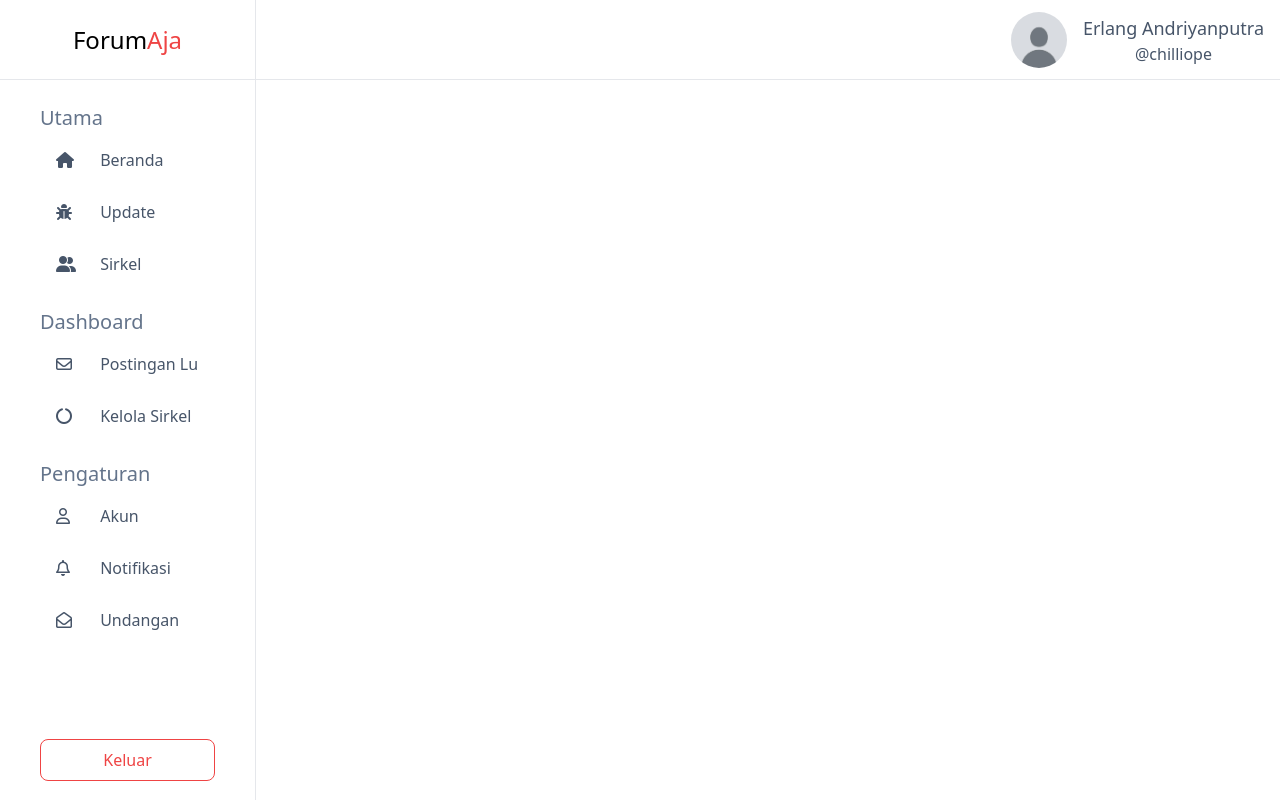
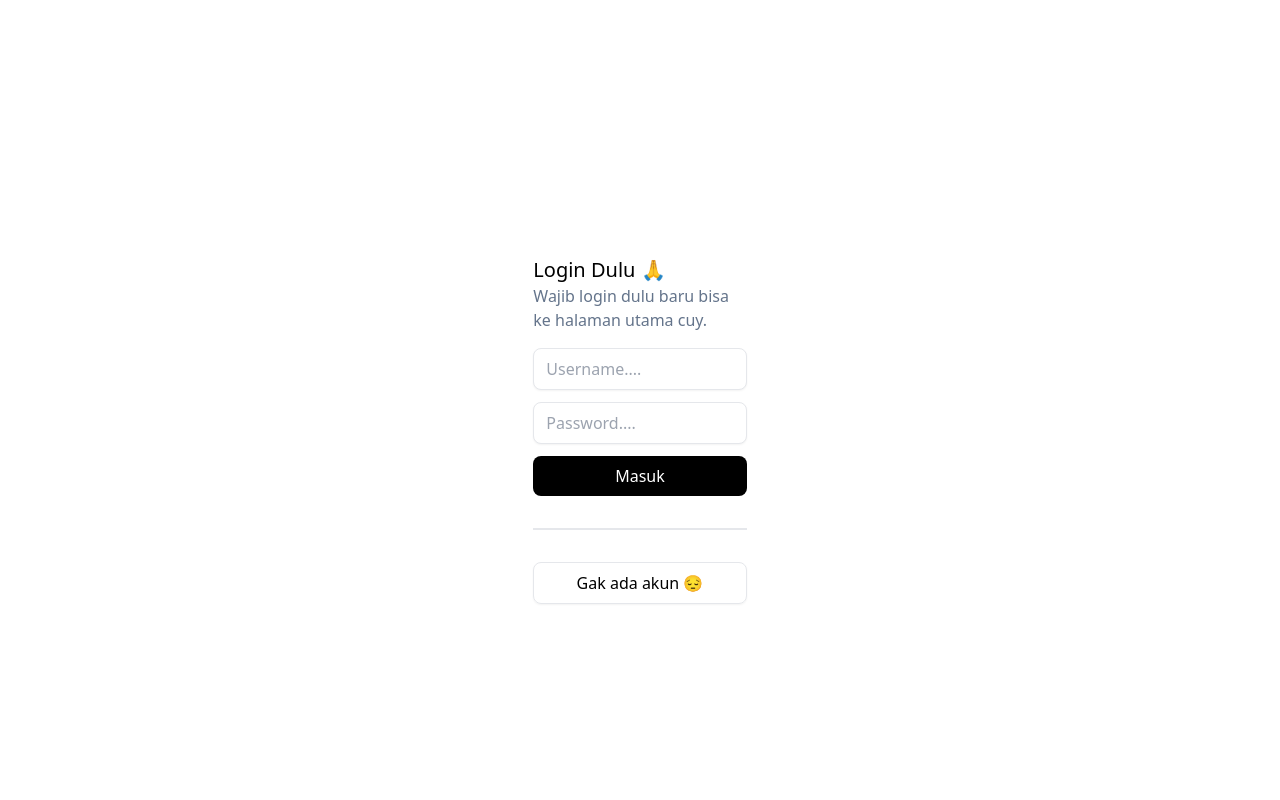
Before and after one commit to Chilliope/fe-forum-vue, a Vue app: page /masuk in a window 1280 px wide. Built offline with nearby package versions, Linux system fonts and the light colour scheme.

Commit message:
bikin halaman login nya dulu deh hehe

```diff
--- a/src/App.vue
+++ b/src/App.vue
@@ -1,15 +1,3 @@
 <template>
-  <div class="flex">
-    <SidebarComponent></SidebarComponent>
-    <NavbarComponent></NavbarComponent>
-  </div>
-  <div class="lg:pl-96 pl-0">
-    <router-view></router-view>
-  </div>
+  <router-view></router-view>
 </template>
-
-<script setup>
-import NavbarComponent from './components/NavbarComponent.vue'
-import SidebarComponent from './components/SidebarComponent.vue'
-
-</script>
--- a/src/router/index.js
+++ b/src/router/index.js
@@ -1,4 +1,5 @@
 import { createRouter, createWebHistory } from 'vue-router'
+import Login from '../views/auth/Login.vue'
 import Home from '../views/Index.vue'
 
 const router = createRouter({
@@ -9,6 +10,11 @@ const router = createRouter({
             name: 'Beranda',
             component: Home
         },
+        {
+            path: '/masuk',
+            name: 'Masuk',
+            component: Login
+        }
     ]
 })
 
--- a/src/views/Index.vue
+++ b/src/views/Index.vue
@@ -1,4 +1,9 @@
 <template>
+    <div class="flex">
+        <SidebarComponent></SidebarComponent>
+        <NavbarComponent></NavbarComponent>
+    </div>
+    <div class="lg:pl-96 pl-0">
         <div class="px-4 py-2">
             <form action="" class="border px-4 py-2 rounded-lg flex flex-col">
                 <div class="flex gap-2 border-b pb-4">
@@ -39,4 +44,11 @@
                 </div>
             </div>
         </div>
+    </div>
 </template>
+
+<script setup>
+import NavbarComponent from '../components/NavbarComponent.vue'
+import SidebarComponent from '../components/SidebarComponent.vue'
+
+</script>
--- /dev/null
+++ b/src/views/auth/Login.vue
@@ -0,0 +1,15 @@
+<template>
+    <div class="w-full h-screen flex items-center justify-center px-20 pb-20 lg:px-0 lg:pb-40">
+        <div class="w-full h-32 lg:w-1/6">
+            <h5 class="text-lg font-medium lg:text-xl">Login Dulu 🙏</h5>
+            <p class="text-slate-500">Wajib login dulu baru bisa ke halaman utama cuy.</p>
+            <form class="mt-4 flex flex-col gap-3">
+                <input type="text" placeholder="Username...." class="border px-3 py-2 w-full rounded-lg shadow-sm">
+                <input type="password" placeholder="Password...." class="border px-3 py-2 w-full rounded-lg shadow-sm">
+                <button class="text-white bg-black w-full py-2 rounded-lg font-medium hover:bg-slate-800 hover:duration-150">Masuk</button>
+            </form>
+            <hr class="my-8 border">
+            <router-link to="/daftar" class="border w-full flex justify-center py-2 rounded-lg font-medium shadow-sm hover:bg-slate-50 hover:duration-150">Gak ada akun 😔</router-link>
+        </div>
+    </div>
+</template>
```
Lines whose indentation alone changed are shown as unchanged.
